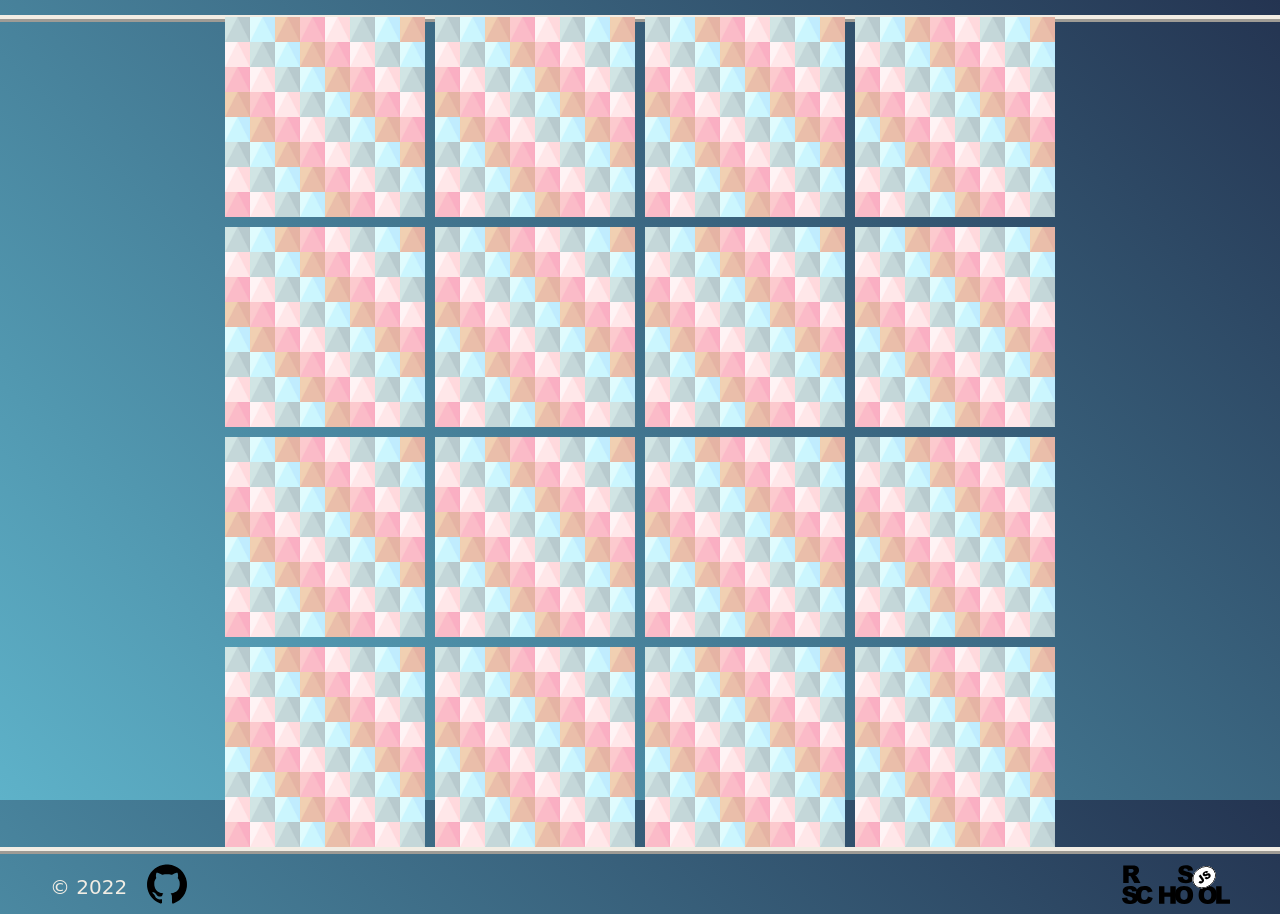
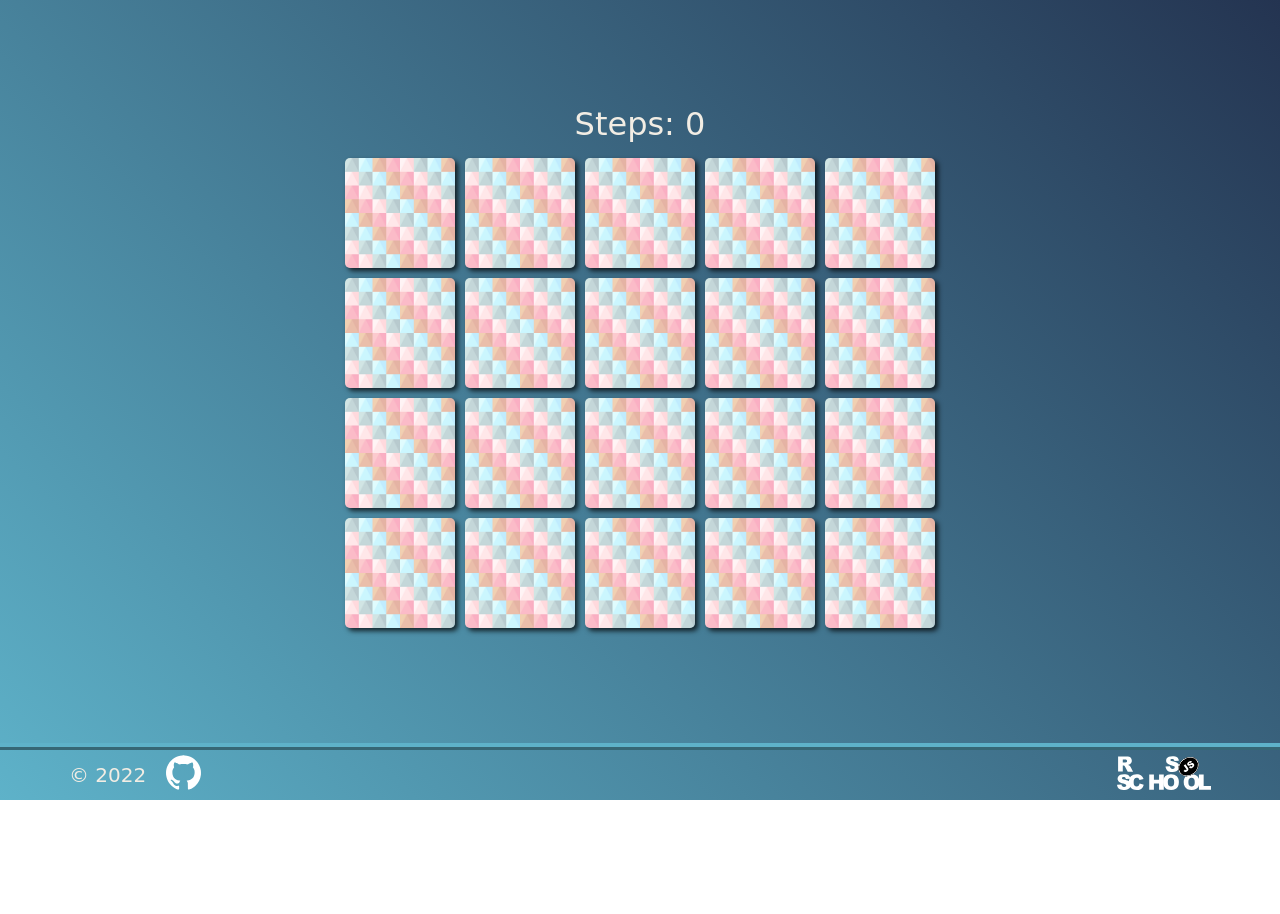
Before and after one commit to KristiBo/RSschool-stage0, a plain HTML site: page memory-game/index.html in a window 1280 px wide. After the commit the page ends 800 px from the top, so only its background shows below. Drawn offline with Linux system fonts and the light colour scheme; a web font is replaced by a local one.

Commit message:
feat: add functions random, spin and match cards, steps count

```diff
--- a/memory-game/index.html
+++ b/memory-game/index.html
@@ -13,75 +13,89 @@
 </head>
 <body>
   <div class="container">
-    <header class="header">
-      <div class="header-container">
-
+    <main class="main">
+      <div class="text">
+        <p>Steps: <span class="steps"></span></p>
       </div>
-    </header>
-    <main class="main">
       <div class="cards-container">
-        <div class="card">
+        <div class="card" data-front="cat">
           <img class="front-card" src="./assets/png/cat.png" alt="image">
           <img class="back-card" src="./assets/png/back.png" alt="image">
         </div>
-        <div class="card">
+        <div class="card" data-front="cat">
           <img class="front-card" src="./assets/png/cat.png" alt="image">
           <img class="back-card" src="./assets/png/back.png" alt="image">
         </div>
-        <div class="card">
+        <div class="card" data-front="chicken">
           <img class="front-card" src="./assets/png/chicken.png" alt="image">
           <img class="back-card" src="./assets/png/back.png" alt="image">
         </div>
-        <div class="card">
+        <div class="card" data-front="chicken">
           <img class="front-card" src="./assets/png/chicken.png" alt="image">
           <img class="back-card" src="./assets/png/back.png" alt="image">
         </div>
-        <div class="card">
+        <div class="card" data-front="dog">
           <img class="front-card" src="./assets/png/dog.png" alt="image">
           <img class="back-card" src="./assets/png/back.png" alt="image">
         </div>
-        <div class="card">
+        <div class="card" data-front="dog">
           <img class="front-card" src="./assets/png/dog.png" alt="image">
           <img class="back-card" src="./assets/png/back.png" alt="image">
         </div>
-        <div class="card">
+        <div class="card" data-front="frog">
           <img class="front-card" src="./assets/png/frog.png" alt="image">
           <img class="back-card" src="./assets/png/back.png" alt="image">
         </div>
-        <div class="card">
+        <div class="card" data-front="frog">
           <img class="front-card" src="./assets/png/frog.png" alt="image">
           <img class="back-card" src="./assets/png/back.png" alt="image">
         </div>
-        <div class="card">
+        <div class="card" data-front="hamster">
           <img class="front-card" src="./assets/png/hamster.png" alt="image">
           <img class="back-card" src="./assets/png/back.png" alt="image">
         </div>
-        <div class="card">
+        <div class="card" data-front="hamster">
           <img class="front-card" src="./assets/png/hamster.png" alt="image">
           <img class="back-card" src="./assets/png/back.png" alt="image">
         </div>
-        <div class="card">
+        <div class="card" data-front="mouse">
           <img class="front-card" src="./assets/png/mouse-toy.png" alt="image">
           <img class="back-card" src="./assets/png/back.png" alt="image">
         </div>
-        <div class="card">
+        <div class="card" data-front="mouse">
           <img class="front-card" src="./assets/png/mouse-toy.png" alt="image">
           <img class="back-card" src="./assets/png/back.png" alt="image">
         </div>
-        <div class="card">
+        <div class="card" data-front="rabbit">
           <img class="front-card" src="./assets/png/rabbit.png" alt="image">
           <img class="back-card" src="./assets/png/back.png" alt="image">
         </div>
-        <div class="card">
+        <div class="card" data-front="rabbit">
           <img class="front-card" src="./assets/png/rabbit.png" alt="image">
           <img class="back-card" src="./assets/png/back.png" alt="image">
         </div>
-        <div class="card">
+        <div class="card" data-front="rat">
           <img class="front-card" src="./assets/png/rat.png" alt="image">
           <img class="back-card" src="./assets/png/back.png" alt="image">
         </div>
-        <div class="card">
+        <div class="card" data-front="rat">
           <img class="front-card" src="./assets/png/rat.png" alt="image">
+          <img class="back-card" src="./assets/png/back.png" alt="image">
+        </div>
+        <div class="card" data-front="fish">
+          <img class="front-card" src="./assets/png/fish.png" alt="image">
+          <img class="back-card" src="./assets/png/back.png" alt="image">
+        </div>
+        <div class="card" data-front="fish">
+          <img class="front-card" src="./assets/png/fish.png" alt="image">
+          <img class="back-card" src="./assets/png/back.png" alt="image">
+        </div>
+        <div class="card" data-front="tarantula">
+          <img class="front-card" src="./assets/png/tarantula.png" alt="image">
+          <img class="back-card" src="./assets/png/back.png" alt="image">
+        </div>
+        <div class="card" data-front="tarantula">
+          <img class="front-card" src="./assets/png/tarantula.png" alt="image">
           <img class="back-card" src="./assets/png/back.png" alt="image">
         </div>
       </div>
--- a/memory-game/index.js
+++ b/memory-game/index.js
@@ -1 +1,62 @@
-console.log()
+console.log();
+
+const cards = document.querySelectorAll('.card');
+const stepsCount = document.querySelector('.steps');
+
+let steps = 0;
+let firstCard;
+let secondCard;
+let spin = false;
+let fieldLocked = false;
+
+stepsCount.textContent = steps;
+
+(function getRandom() {
+  cards.forEach(el => {
+    let randomCard = Math.floor(Math.random() * 20);
+    el.style.order = randomCard;
+  });
+})();
+
+function spinCard(event) {
+  if(fieldLocked) return;
+  const selectCard = event.target.parentElement;
+
+  if(selectCard === firstCard) return;
+  selectCard.classList.add('spin');
+
+  if(!spin) {
+    spin = true;
+    firstCard = selectCard;
+  } else {
+    spin = false;
+    secondCard = selectCard;
+    cardsMatch();
+  };
+};
+
+function cardsMatch() {
+  if(firstCard.dataset.front === secondCard.dataset.front) {
+    firstCard.removeEventListener('click', spinCard);
+    secondCard.removeEventListener('click', spinCard);
+  } else {
+    fieldLocked = true;
+
+    setTimeout(() => {
+      firstCard.classList.remove('spin');
+      secondCard.classList.remove('spin');
+      fieldLocked = false;
+      fieldReset();
+    }, 1000);
+  };
+
+  steps ++;
+  stepsCount.textContent = steps;
+};
+
+function fieldReset() {
+  firstCard = secondCard = null;
+  spin = fieldLocked = false;
+};
+
+cards.forEach(el => el.addEventListener('click', spinCard));
--- a/memory-game/style.css
+++ b/memory-game/style.css
@@ -17,51 +17,59 @@ body {
 }
 
 .container {
-  max-width: 1920px;
-  margin: 0 auto;
   display: flex;
   flex-direction: column;
   align-items: center;
-  height: 100%;
-  width: 100%;
-}
-
-header {
-  width: 100%;
-  max-height: 10%;
-}
-
-.header-container {
-  display: flex;
-  flex-direction: row;
-  align-items: center;
-  padding: 0 50px 5px;
-  margin-top: 5px;
+  margin: 0 auto;
   width: 100%;
   height: 100%;
-  gap: 15px;
-  border-bottom: 2mm ridge #F2EDE4;
 }
 
 .main {
   display: flex;
   flex: 1 1 auto;
+  flex-direction: column;
   flex-wrap: wrap;
   justify-content: center;
   align-items: center;
-  margin: auto;
+  width: 100%;
+  min-height: 90%;
+}
+
+.text {
+  display: flex;
+  justify-content: center;
+  align-items: center;
+  margin-bottom: 5px;
+}
+
+p {
+  font-size: 2rem;
 }
 
 .cards-container {
   display: grid;
-  grid-template-columns: repeat(4, 1fr);
-  gap: 10px;
+  grid-template-columns: repeat(5, 1fr);
+  grid-gap: 10px;
+  margin: 10px;
+  perspective: 800px;
 }
 
 .card {
   position: relative;
-  width: 200px;
-  height: 200px;
+  width: 150px;
+  height: 150px;
+  cursor: pointer;
+  transition: all 1s ease;
+  transform-style: preserve-3d;
+}
+
+.card:active {
+  transform: scale(0.9);
+}
+
+.card.spin {
+  transform: rotateY(180deg);
 }
 
 .front-card,
@@ -69,29 +77,39 @@ header {
   position: absolute;
   width: 100%;
   height: 100%;
+  border-radius: 5px;
+  transition: all 1s ease;
+  backface-visibility: hidden;
+  -webkit-backface-visibility: hidden;
+  box-shadow: 3px 3px 5px 0px rgba(0,0,0,0.75);
 }
 
-/*.front-card {
-  background-color: ;
-}*/
+.front-card {
+  padding: 15px;
+  background-color: rgba(122,194,214,0.6);
+  transform: rotateY(180deg);
+}
 
-/*.back-card {
-  display: none;
-}*/
+.back-card:hover {
+  opacity: 0.7;
+}
 
 .footer {
+  display: flex;
+  justify-content: center;
+  align-items: center;
   width: 100%;
   max-height: 10%;
+  border-top: 2mm ridge #5eb2c9;
 }
 
 .footer-container {
   display: flex;
   justify-content: space-between;
   align-items: center;
-  width: 100%;
+  width: 90%;
   height: 100%;
-  padding: 10px 50px 5px;
-  border-top: 2mm ridge #F2EDE4;
+  padding: 5px;
 }
 
 .year-github {
@@ -104,19 +122,26 @@ header {
 .github-link,
 .rs-link {
   transition: 1s;
+  filter: invert(100%);
 }
 
 .github-link:hover,
 .rs-link:hover {
-  filter: invert(92%) sepia(8%) saturate(1248%) hue-rotate(82deg) brightness(89%) contrast(84%);
+  opacity: 0.5;
 }
 
 .github {
-  max-width: 40px;
+  max-width: 35px;
   width: 100%;
 }
 
 .rs {
-  max-height: 40px;
+  max-height: 35px;
   width: 100%;
 }
+
+@media (max-width: 1399px) {
+  .card {
+    width: 110px;
+    height: 110px;
+}
```
Also changed, not shown: memory-game/assets/png/fish.png (added), memory-game/assets/png/tarantula.png (added).
